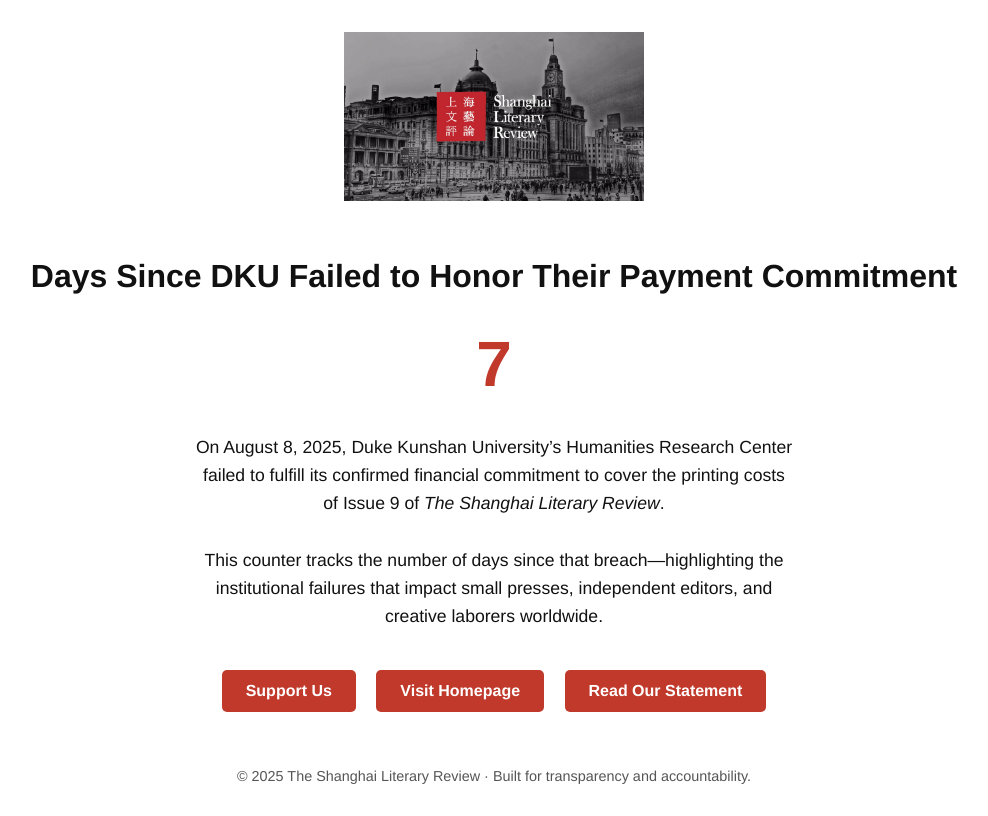
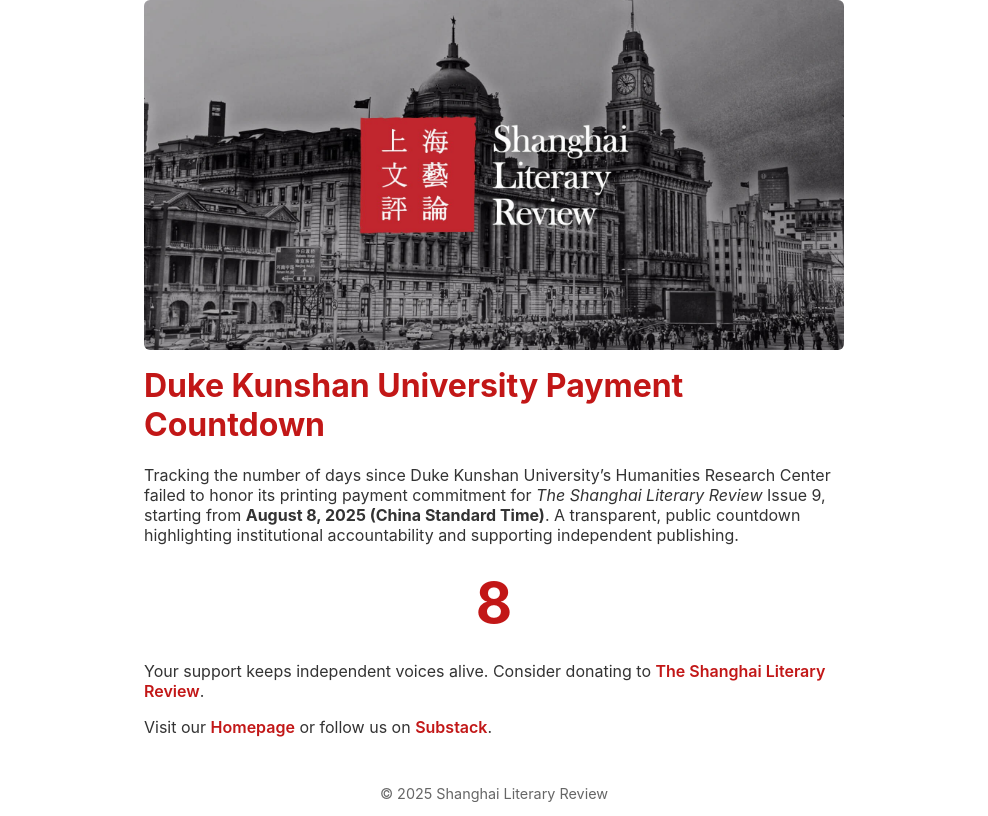
Before and after one commit to shanghailitreview-rgb/dkupayment-countdow, a plain HTML site: page index.html in a window 1280 px wide. Shown: the whole page, without its empty margins (146-1134 px from the left). Drawn offline with Linux system fonts and the light colour scheme.

Commit message:
Update index.html — increase header size, sharpen red, adjust counter timezone

```diff
--- a/index.html
+++ b/index.html
@@ -2,104 +2,117 @@
 <html lang="en">
 <head>
 <meta charset="UTF-8" />
-  <meta name="viewport" content="width=device-width, initial-scale=1.0"/>
-  <meta name="description" content="Tracking the number of days since Duke Kunshan University’s Humanities Research Center failed to honor its printing payment commitment for The Shanghai Literary Review Issue 9.">
-  <title>DKU Payment Delay Counter | The Shanghai Literary Review</title>
+<meta name="viewport" content="width=device-width, initial-scale=1" />
+<title>Shanghai Literary Review — DKU Payment Countdown</title>
 <style>
   body {
-      font-family: 'Helvetica Neue', Helvetica, Arial, sans-serif;
-      background-color: #ffffff;
-      color: #111;
+    font-family: -apple-system, BlinkMacSystemFont, "Segoe UI", Roboto,
+      Oxygen, Ubuntu, Cantarell, "Open Sans", "Helvetica Neue", sans-serif;
+    background: #fff;
+    color: #333;
     margin: 0;
-      padding: 2rem;
+    padding: 0 1rem;
+    max-width: 700px;
+    margin-left: auto;
+    margin-right: auto;
+  }
+  header img {
+    width: 100%;
+    max-height: 350px; /* increased from 250px */
+    object-fit: cover;
+    border-radius: 6px;
+    margin-bottom: 1rem;
+    display: block;
+  }
+  h1 {
+    color: #c21717; /* sharper, vibrant Chinese red */
+    font-weight: 700;
+    margin-top: 0;
+  }
+  .counter {
+    font-size: 3.5rem; /* slightly bigger */
+    font-weight: 700;
+    color: #c21717;
+    margin: 1.5rem 0;
     text-align: center;
   }
-
-    .branding-image {
-      max-width: 300px;
-      margin-bottom: 2rem;
+  a {
+    color: #c21717;
+    text-decoration: none;
+    font-weight: 600;
   }
-
-    h1 {
-      font-size: 2rem;
-      margin-bottom: 1rem;
+  a:hover,
+  a:focus {
+    text-decoration: underline;
   }
-
-    .counter {
-      font-size: 4rem;
-      font-weight: bold;
-      color: #c0392b;
-      margin: 2rem 0;
-    }
-
-    .context {
-      max-width: 600px;
-      margin: 2rem auto;
-      font-size: 1.1rem;
-      line-height: 1.6;
-    }
-
-    .buttons {
-      margin-top: 2rem;
-    }
-
-    .button {
-      display: inline-block;
-      background-color: #c0392b;
-      color: white;
-      padding: 0.75rem 1.5rem;
-      text-decoration: none;
-      border-radius: 5px;
-      margin: 0.5rem;
-      font-weight: bold;
-    }
-
-    .button:hover {
-      background-color: #a93226;
-    }
-
   footer {
     margin-top: 3rem;
     font-size: 0.9rem;
-      color: #555;
+    color: #666;
+    text-align: center;
+  }
+  @media (max-width: 600px) {
+    .counter {
+      font-size: 2.5rem;
+    }
+    header img {
+      max-height: 220px; /* smaller on mobile */
+    }
   }
 </style>
 </head>
 <body>
-  <img src="https://github.com/shanghailitreview-rgb/dkupayment-countdow/blob/main/TSLR-Social-share-image+1.jpg?raw=true" alt="The Shanghai Literary Review" class="branding-image" />
-
-  <h1>Days Since DKU Failed to Honor Their Payment Commitment</h1>
-  <div class="counter" id="dayCounter">0</div>
-
-  <div class="context">
-    On August 8, 2025, Duke Kunshan University’s Humanities Research Center failed to fulfill its confirmed financial commitment to cover the printing costs of Issue 9 of <em>The Shanghai Literary Review</em>.
-    <br><br>
-    This counter tracks the number of days since that breach—highlighting the institutional failures that impact small presses, independent editors, and creative laborers worldwide.
-  </div>
-
-  <div class="buttons">
-    <a href="https://www.shanghailiterary.com/donate" class="button" target="_blank">Support Us</a>
-    <a href="https://www.shanghailiterary.com/" class="button" target="_blank">Visit Homepage</a>
-    <a href="https://shanghailiterary.substack.com/" class="button" target="_blank">Read Our Statement</a>
-  </div>
-
+<header>
+  <img src="https://github.com/shanghailitreview-rgb/dkupayment-countdow/blob/main/TSLR-Social-share-image+1.jpg?raw=true" alt="Shanghai Literary Review Branding" />
+</header>
+<main>
+  <h1>Duke Kunshan University Payment Countdown</h1>
+  <p>
+    Tracking the number of days since Duke Kunshan University’s Humanities Research Center failed to honor its printing payment commitment for <em>The Shanghai Literary Review</em> Issue 9, starting from <strong>August 8, 2025 (China Standard Time)</strong>. A transparent, public countdown highlighting institutional accountability and supporting independent publishing.
+  </p>
+  <div class="counter" id="daysCounter">0</div>
+  <p>
+    Your support keeps independent voices alive. Consider donating to <a href="https://www.shanghailiterary.com/donate" target="_blank" rel="noopener noreferrer">The Shanghai Literary Review</a>.
+  </p>
+  <p>
+    Visit our <a href="https://www.shanghailiterary.com/" target="_blank" rel="noopener noreferrer">Homepage</a> or follow us on <a href="https://shanghailiterary.substack.com/" target="_blank" rel="noopener noreferrer">Substack</a>.
+  </p>
+</main>
 <footer>
-    &copy; 2025 The Shanghai Literary Review · Built for transparency and accountability.
+  &copy; 2025 Shanghai Literary Review
 </footer>
 
 <script>
-    const startDate = new Date('2025-08-08T00:00:00');
-    const counter = document.getElementById('dayCounter');
+// Set start date in China Standard Time (UTC+8)
+function getDaysSince(startDate) {
+  const now = new Date();
+  const nowCST = new Date(now.getTime() + (8 * 60 * 60 * 1000));
+  const diff = nowCST - startDate;
+  return Math.floor(diff / (1000 * 60 * 60 * 24));
+}
+
+window.onload = function () {
+  const startDateUTC = new Date(Date.UTC(2025, 7, 7, 16, 0, 0)); // Aug 7, 16:00 UTC = Aug 8 00:00 CST
+  const counterElement = document.getElementById("daysCounter");
 
   function updateCounter() {
-      const now = new Date();
-      const timeDiff = now - startDate;
-      const daysElapsed = Math.floor(timeDiff / (1000 * 60 * 60 * 24));
-      counter.textContent = daysElapsed;
+    const days = getDaysSince(startDateUTC);
+    counterElement.textContent = days >= 0 ? days : 0;
   }
 
   updateCounter();
-    setInterval(updateCounter, 1000 * 60 * 60); // Update hourly
+
+  const now = new Date();
+  const nowCST = new Date(now.getTime() + 8 * 60 * 60 * 1000);
+  const nextMidnightCST = new Date(nowCST);
+  nextMidnightCST.setHours(24, 0, 0, 0);
+  const msUntilMidnight = nextMidnightCST.getTime() - nowCST.getTime();
+
+  setTimeout(function () {
+    updateCounter();
+    setInterval(updateCounter, 24 * 60 * 60 * 1000);
+  }, msUntilMidnight);
+};
 </script>
 </body>
 </html>
```
Lines whose indentation alone changed are shown as unchanged.
